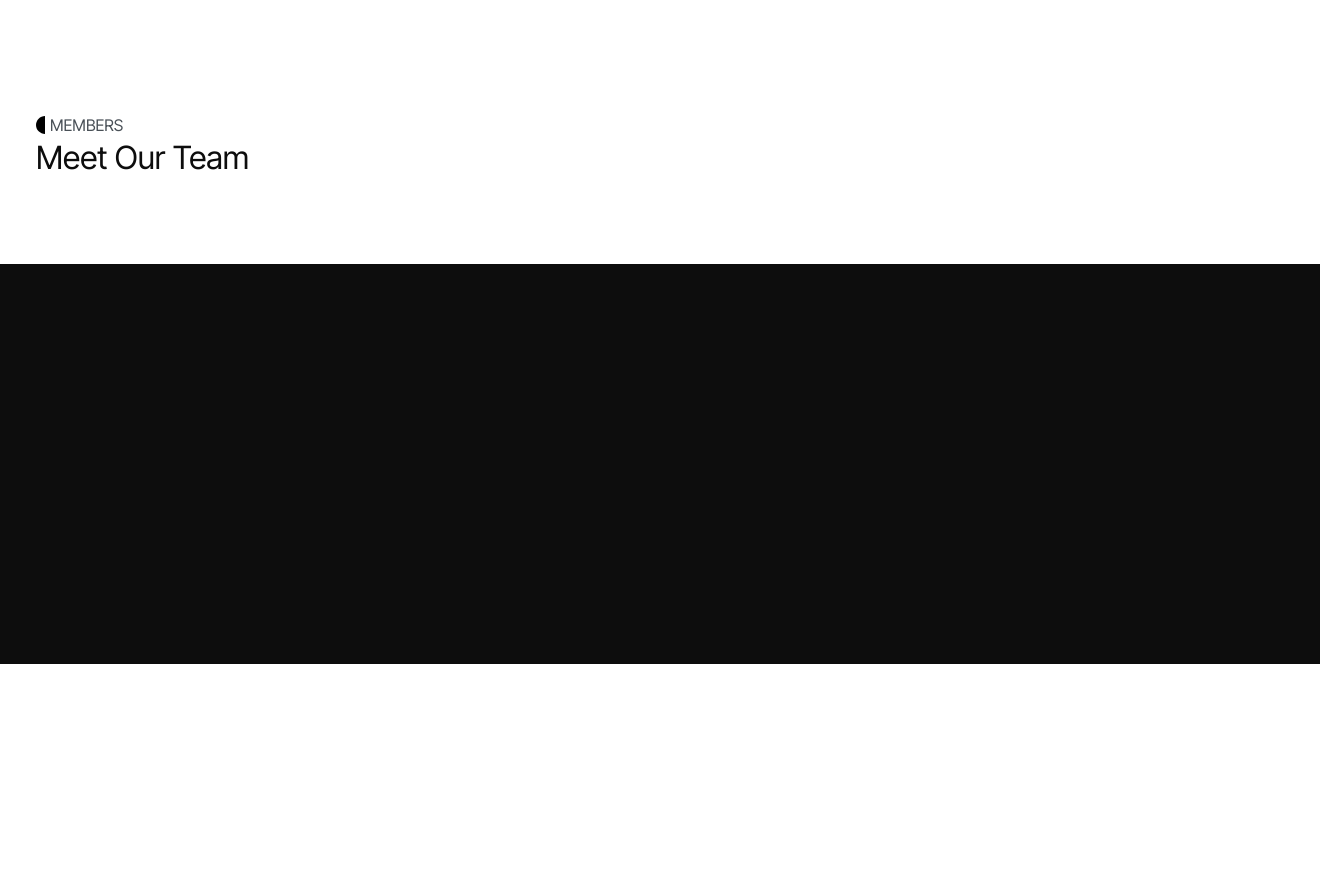
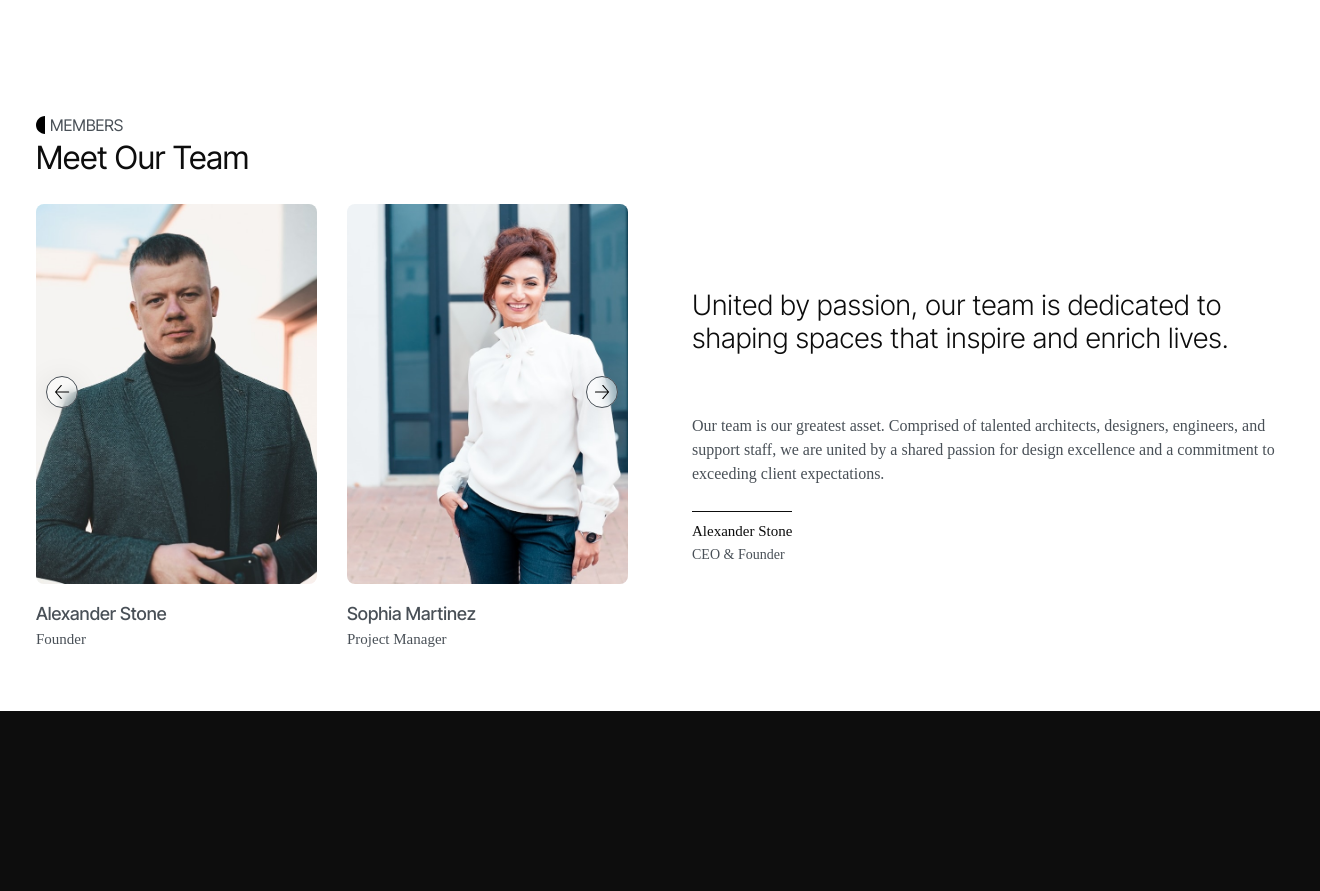
Before and after one commit to mariovida/zona, a PHP site: page /about-us in a window 1320 px wide. Shown: the part 1689-2580 px from the top of the page. Before the commit the page ends 2353 px from the top, so only its background shows below. Run offline with PHP 8.4, Linux system fonts and the light colour scheme; some libraries are stand-ins or nearby versions; some web fonts are replaced.

Commit message:
members updated

```diff
--- a/about-us.php
+++ b/about-us.php
@@ -144,6 +144,63 @@
                     <h3>Meet Our Team</h3>
                 </div>
             </div>
+            <div class="row" style="--bs-gutter-x:4rem">
+                <div class="col-6">
+                    <div class="swiper membersSwiper">
+                        <div class="swiper-wrapper">
+                            <div class="swiper-slide">
+                                <div class="members_image">
+                                    <img src="./images/member_1.jpg" />
+                                </div>
+                                <p class="fw-500">Alexander Stone</p>
+                                <span>Founder</span>
+                            </div>
+                            <div class="swiper-slide">
+                                <div class="members_image">
+                                    <img src="./images/member_2.jpg" />
+                                </div>
+                                <p class="fw-500">Sophia Martinez</p>
+                                <span>Project Manager</span>
+                            </div>
+                            <div class="swiper-slide">
+                                <div class="members_image">
+                                    <img src="./images/member_3.jpg" />
+                                </div>
+                                <p class="fw-500">Emily Clarke</p>
+                                <span>Interior Architecture</span>
+                            </div>
+                            <div class="swiper-slide">
+                                <div class="members_image">
+                                    <img src="./images/member_4.jpg" />
+                                </div>
+                                <p class="fw-500">Lucas Carter</p>
+                                <span>Urban Planner</span>
+                            </div>
+                            <div class="swiper-slide">
+                                <div class="members_image">
+                                    <img src="./images/member_5.jpg" />
+                                </div>
+                                <p class="fw-500">Olivia Stewart</p>
+                                <span>Landscape Architect</span>
+                            </div>
+                        </div>
+                        <div class="swiper-button-prev">
+                            <img src="./assets/arrow-left.svg" />
+                        </div>
+                        <div class="swiper-button-next">
+                            <img src="./assets/arrow-right.svg" />
+                        </div>
+                    </div>
+                </div>
+                <div class="col-6 d-flex flex-column justify-content-center">
+                    <h2>United by passion, our team is dedicated to shaping spaces that inspire and enrich lives.</h2>
+                    <p>Our team is our greatest asset. Comprised of talented architects, designers, engineers, and support staff, we are united by a shared passion for design excellence and a commitment to exceeding client expectations.</p>
+                    <div class="quote">
+                        <p>Alexander Stone</p>
+                        <span>CEO & Founder</span>
+                    </div>
+                </div>
+            </div>
         </div>
     </section>
 
@@ -152,6 +209,7 @@
         include 'inc/footer.php';
     ?>
 
+    <script src="https://cdn.jsdelivr.net/npm/swiper@11/swiper-bundle.min.js"></script>
     <script>
         const observer = new IntersectionObserver((entries) => {
             entries.forEach((entry) => {
@@ -164,6 +222,16 @@
         const hiddenElements = document.querySelectorAll('.hide-image');
         hiddenElements.forEach((el) => observer.observe(el));
 
+        var swiper = new Swiper(".membersSwiper", {
+            slidesPerView: 2,
+            spaceBetween: 30,
+            loop: true,
+            navigation: {
+                nextEl: '.swiper-button-next',
+                prevEl: '.swiper-button-prev'
+            },
+        });
+
         $(".accordion-link").click(function() {
             const parentItem = $(this).closest('.accordion-item');
             const isOpen = parentItem.hasClass('active');
--- a/css/members.css
+++ b/css/members.css
@@ -1,3 +1,66 @@
 .members {
   padding: 60px 0;
 }
+.members_image {
+  height: 380px;
+  border-radius: 8px;
+  overflow: hidden;
+  margin-bottom: 16px;
+}
+.members_image img {
+  object-fit: cover;
+  object-position: top;
+  width: 100%;
+  height: 100%;
+}
+.members .swiper-button-prev::after,
+.members .swiper-button-next::after {
+  display: none;
+}
+.members .swiper-button-prev,
+.members .swiper-button-next {
+  width: 32px;
+  height: 32px;
+  top: calc(50% - 30px);
+  background: rgba(255, 255, 255, 0.44);
+  border: 1px solid var(--vz-gray-700);
+  border-radius: 30px;
+  box-shadow: 0 4px 30px rgba(0, 0, 0, 0.1);
+  backdrop-filter: blur(5.9px);
+}
+.members .swiper-button-prev img,
+.members .swiper-button-next img {
+  width: 16px;
+  height: 16px;
+}
+.members .membersSwiper p {
+  font-family: ff-secondary;
+  font-size: 18px;
+  margin: 0;
+}
+.members .membersSwiper span {
+  font-size: 15px;
+  color: var(--vz-gray-700);
+}
+.members h2 {
+  font-size: 28px;
+}
+.members p {
+  color: var(--vz-gray-700);
+  margin: 50px 0 25px;
+}
+.members .quote {
+  width: fit-content;
+  display: inline-block;
+  padding-top: 8px;
+  border-top: 1px solid var(--vz-main);
+}
+.members .quote p {
+  font-size: 15px;
+  color: var(--vz-main);
+  margin: 0;
+}
+.members .quote span {
+  font-size: 14px;
+  color: var(--vz-gray-700);
+}
--- a/style.css
+++ b/style.css
@@ -129,6 +129,27 @@ h6 {
 }
 
 /* HELPERS */
+.fw-100 {
+  font-weight: 100 !important;
+}
+.fw-200 {
+  font-weight: 200 !important;
+}
+.fw-300 {
+  font-weight: 300 !important;
+}
+.fw-400 {
+  font-weight: 400 !important;
+}
+.fw-500 {
+  font-weight: 500 !important;
+}
+.fw-600 {
+  font-weight: 600 !important;
+}
+.fw-700 {
+  font-weight: 700 !important;
+}
 .mb-30 {
   margin-bottom: 30px !important;
 }
```
Also changed, not shown: images/member_1.jpg (added), images/member_2.jpg (added), images/member_3.jpg (added), images/member_4.jpg (added), images/member_5.jpg (added).
